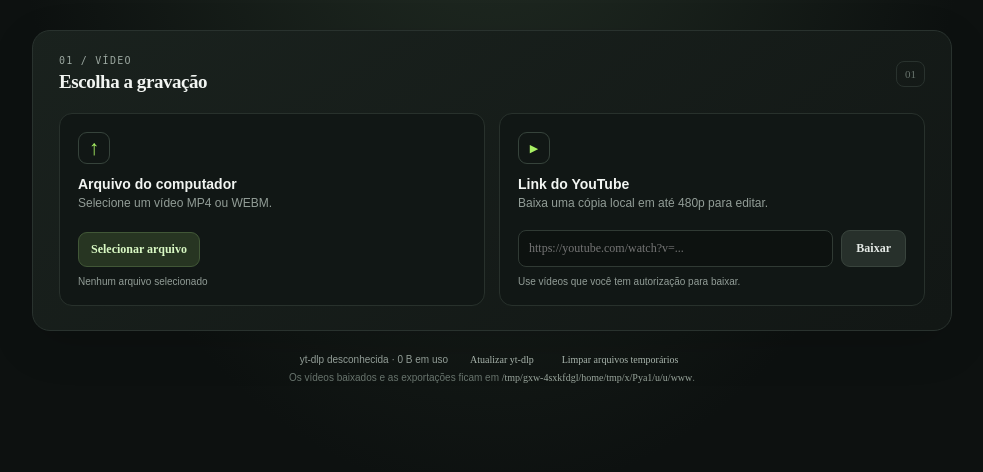
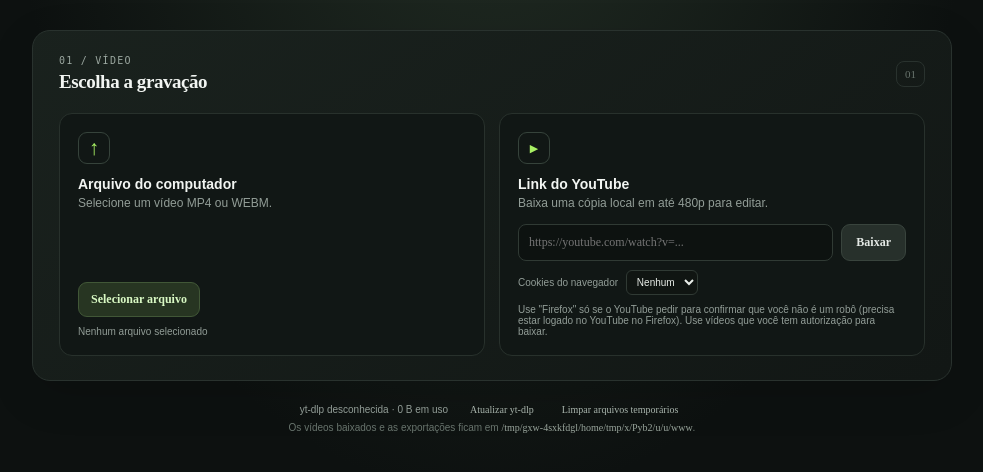
Before and after one commit to mateusfb1103/handcut, a Flask app: page / in a window 1280 px wide. Shown: the part 80-552 px from the top of the page, without its empty margins (148-1131 px from the left). Run offline with Flask 3, Linux system fonts and the light colour scheme.

Commit message:
fix: adiciona opção de importar cookies do Firefox para não ter bloqueio

```diff
--- a/app.py
+++ b/app.py
@@ -165,6 +165,31 @@ def ytdlp_prefix() -> list[str]:
     return [str(local)] if local.exists() else [sys.executable, "-m", "yt_dlp"]
 
 
+ALLOWED_COOKIE_BROWSERS = {"", "firefox"}  # "" = sem cookies (padrão)
+
+
+def cookie_args(browser: str) -> list[str]:
+    """Argumentos do yt-dlp para usar os cookies do navegador escolhido (só o Firefox funciona no Windows)."""
+    return ["--cookies-from-browser", browser] if browser in ALLOWED_COOKIE_BROWSERS - {""} else []
+
+
+def youtube_error_message(detail: str, default: str) -> str:
+    """Mensagem amigável para os erros mais comuns do yt-dlp; senão devolve `default`."""
+    if "This video is not available" in detail:
+        return (
+            "O YouTube não disponibilizou este vídeo para o download. Verifique se o link abre "
+            "no navegador deste computador. Vídeos privados, restritos por idade ou região, "
+            "ou que exigem login podem não ser acessíveis pelo link."
+        )
+    if "Sign in to confirm" in detail:
+        return (
+            "O YouTube bloqueou o download por suspeita de acesso automatizado (comum em algumas redes). "
+            "Escolha \"Firefox\" em \"Cookies do navegador\" (você precisa estar logado no YouTube nele) "
+            "ou tente de outra rede, como os dados móveis do celular."
+        )
+    return default
+
+
 def ytdlp_version() -> str:
     try:
         return run(ytdlp_prefix() + ["--version"], timeout=60).stdout.strip() or "desconhecida"
@@ -206,10 +231,10 @@ def best_available_height(info_files, fallback: int) -> int:
 
 
 def download_sections(job_id: str, url: str, plan: list[tuple[int, float, float]], height: int,
-                      work_dir: Path) -> dict[int, Path]:
+                      work_dir: Path, cookies_browser: str = "") -> dict[int, Path]:
     """Baixa do YouTube só os trechos do plano, em até `height` p. Devolve {índice do lance: arquivo}."""
     output_template = str(work_dir / "sec-%(section_start)010.3f.%(ext)s")
-    command = ytdlp_prefix() + [
+    command = ytdlp_prefix() + cookie_args(cookies_browser) + [
                "--no-playlist", "--newline", "--retries", "3", "--fragment-retries", "3",
                "--extractor-retries", "2", "--socket-timeout", "30", "-f",
                f"bv*[vcodec^=avc1][height<={height}]/bv*[height<={height}]",
@@ -233,7 +258,7 @@ def download_sections(job_id: str, url: str, plan: list[tuple[int, float, float]
     return result
 
 
-def download_worker(job_id: str, url: str) -> None:
+def download_worker(job_id: str, url: str, cookies_browser: str = "") -> None:
     try:
         # Use the same interpreter as the running app so yt-dlp and its EJS
         # companion package come from the environment installed by requirements.txt.
@@ -241,7 +266,7 @@ def download_worker(job_id: str, url: str) -> None:
         # Nome só com ASCII (sem o título): acentos no caminho quebravam a junção no Windows.
         output_template = str(MEDIA_DIR / f"download-{job_id}-%(id)s.%(ext)s")
         # Só vídeo (sem áudio), no máximo 480p: download e edição mais rápidos.
-        command = prefix + [
+        command = prefix + cookie_args(cookies_browser) + [
             "--no-playlist", "--newline", "--retries", "3", "--fragment-retries", "3",
             "--extractor-retries", "2", "--file-access-retries", "2", "--socket-timeout", "30",
             "--write-info-json", "-f",
@@ -257,32 +282,20 @@ def download_worker(job_id: str, url: str) -> None:
         info = probe(video)
         max_height = best_available_height(MEDIA_DIR.glob(f"download-{job_id}-*.info.json"), int(info.get("height") or 0))
         active_media[job_id] = video
-        media_sources[job_id] = {"url": url, "max_height": max_height}
+        media_sources[job_id] = {"url": url, "max_height": max_height, "cookies": cookies_browser}
         finish_job(job_id, status="done", message="Vídeo baixado e pronto para marcar.", media_id=job_id,
                    name=video.name, max_height=max_height, **info)
     except subprocess.CalledProcessError as exc:
         detail = (exc.stderr or exc.stdout or "").strip()[-1200:]
-        if "This video is not available" in detail:
-            message = (
-                "O YouTube não disponibilizou este vídeo para o download. Verifique se o link abre "
-                "no navegador deste computador. Vídeos privados, restritos por idade ou região, "
-                "ou que exigem login podem não ser acessíveis pelo link."
-            )
-        else:
-            message = "Falha no download pelo yt-dlp. Confira o link e as mensagens de diagnóstico abaixo."
+        message = youtube_error_message(
+            detail, "Falha no download pelo yt-dlp. Confira o link e as mensagens de diagnóstico abaixo.")
         finish_job(job_id, status="error", message=message, detail=detail)
     except TimeoutError as exc:
         finish_job(job_id, status="error", message=str(exc))
     except RuntimeError as exc:
         detail = str(exc).strip()[-1200:]
-        if "This video is not available" in detail:
-            message = (
-                "O YouTube não disponibilizou este vídeo para o download. Verifique se o link abre "
-                "no navegador deste computador. Vídeos privados, restritos por idade ou região, "
-                "ou que exigem login podem não ser acessíveis pelo link."
-            )
-        else:
-            message = "O yt-dlp encerrou o download com erro. Veja a última mensagem abaixo."
+        message = youtube_error_message(
+            detail, "O yt-dlp encerrou o download com erro. Veja a última mensagem abaixo.")
         finish_job(job_id, status="error", message=message, detail=detail)
     except Exception as exc:
         finish_job(job_id, status="error", message=str(exc))
@@ -403,13 +416,16 @@ def upload():
 @app.post("/api/download")
 def download():
     url = (request.json or {}).get("url", "").strip()
+    cookies_browser = str((request.json or {}).get("cookies", "")).strip().lower()
+    if cookies_browser not in ALLOWED_COOKIE_BROWSERS:
+        return jsonify(error="Navegador de cookies não suportado."), 400
     parsed = urlparse(url)
     host = (parsed.hostname or "").lower()
     youtube_host = host in {"youtu.be", "youtube.com", "youtube-nocookie.com"} or host.endswith(".youtube.com") or host.endswith(".youtube-nocookie.com")
     if parsed.scheme not in {"http", "https"} or not youtube_host:
         return jsonify(error="Informe um link válido do YouTube."), 400
     job_id = add_job("download")
-    threading.Thread(target=download_worker, args=(job_id, url), daemon=True).start()
+    threading.Thread(target=download_worker, args=(job_id, url, cookies_browser), daemon=True).start()
     return jsonify(job_id=job_id), 202
 
 
@@ -535,7 +551,8 @@ def export_worker(job_id: str, media_path: Path, segments: list[dict], margin: f
         if remote_height:
             finish_job(job_id, message=f"Baixando os {len(plan)} lance(s) em {remote_height}p do YouTube…")
             download_started = time.perf_counter()
-            section_files = download_sections(job_id, source["url"], plan, remote_height, work_dir)
+            section_files = download_sections(job_id, source["url"], plan, remote_height, work_dir,
+                                              source.get("cookies", ""))
             export_log(job_id, f"download dos trechos: {time.perf_counter() - download_started:.1f}s")
         segment_paths: list[Path] = []
         done_content = 0.0
--- a/static/app.js
+++ b/static/app.js
@@ -1,12 +1,5 @@
 const $ = (selector) => document.querySelector(selector);
 const player = $("#player");
-player.addEventListener("click", () => {
-  if (player.paused) {
-    player.play().catch(() => {});
-  } else {
-    player.pause();
-  }
-});
 let mediaId = null;
 let clips = [];
 let pendingStart = null;
@@ -92,6 +85,15 @@ $("#video-file").addEventListener("change", async (event) => {
   }
 });
 
+try {
+  $("#youtube-cookies").value = localStorage.getItem("handcut-cookies") || "";
+} catch (_) {}
+$("#youtube-cookies").addEventListener("change", (event) => {
+  try {
+    localStorage.setItem("handcut-cookies", event.target.value);
+  } catch (_) {}
+});
+
 $("#youtube-form").addEventListener("submit", async (event) => {
   event.preventDefault();
   const button = event.currentTarget.querySelector("button");
@@ -102,7 +104,10 @@ $("#youtube-form").addEventListener("submit", async (event) => {
       await fetch("/api/download", {
         method: "POST",
         headers: { "Content-Type": "application/json" },
-        body: JSON.stringify({ url: $("#youtube-url").value }),
+        body: JSON.stringify({
+          url: $("#youtube-url").value,
+          cookies: $("#youtube-cookies").value,
+        }),
       }),
     );
     await pollJob(
@@ -235,6 +240,11 @@ function renderClips() {
   });
   $("#export-button").disabled = clips.length === 0 || busy;
 }
+
+// Depois de um clique nos controles nativos do player, o teclado passa a valer só para eles
+// (as setas pulam outro valor e I, O e espaço deixam de funcionar). Tirar o foco do player
+// devolve os atalhos do app.
+player.addEventListener("focus", () => player.blur());
 
 player.addEventListener("timeupdate", () => {
   $("#current-time").textContent = formatTime(player.currentTime);
--- a/static/style.css
+++ b/static/style.css
@@ -42,7 +42,6 @@ body {
     overflow: hidden;
     border-radius: 25%;
 }
-
 .brand-mark img {
     width: 100%;
     height: 100%;
@@ -202,6 +201,15 @@ body {
 }
 .url-row input:focus {
   border-color: #758b64;
+}
+.cookie-control select {
+  background: #101512;
+  border: 1px solid #303a34;
+  border-radius: 6px;
+  color: #e9eee9;
+  padding: 5px 6px;
+  margin-left: 5px;
+  font: inherit;
 }
 .button {
   padding: 10px 14px;
--- a/templates/index.html
+++ b/templates/index.html
@@ -57,8 +57,17 @@
                 required
               /><button class="button secondary" type="submit">Baixar</button>
             </div>
+            <label class="cookie-control muted small"
+              >Cookies do navegador
+              <select id="youtube-cookies">
+                <option value="">Nenhum</option>
+                <option value="firefox">Firefox</option>
+              </select></label
+            >
             <span class="muted small"
-              >Use vídeos que você tem autorização para baixar.</span
+              >Use "Firefox" só se o YouTube pedir para confirmar que você não
+              é um robô (precisa estar logado no YouTube no Firefox). Use
+              vídeos que você tem autorização para baixar.</span
             >
           </form>
         </div>
@@ -81,7 +90,7 @@
           </div>
           <button id="change-video" class="text-button">Trocar vídeo</button>
         </div>
-        <video id="player" preload="metadata"></video>
+        <video id="player" controls preload="metadata"></video>
         <div class="timeline-row">
           <span id="current-time">00:00</span
           ><input id="seek" type="range" min="0" max="1000" value="0" /><span
```
